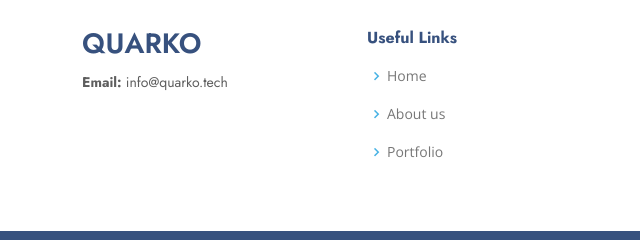
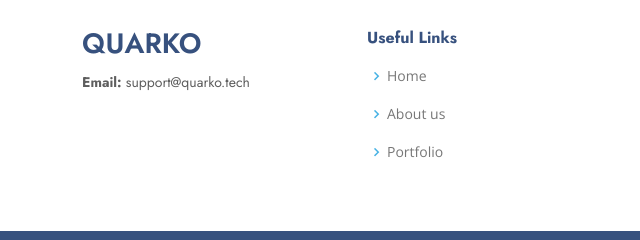
Before and after one commit to quarkotech/quarkotech.github.io, a plain HTML site: page index.html in a window 1280 px wide. Shown: the part 2055-2295 px from the top of the page, 0-640 px from the left. Drawn offline with nearby package versions, Linux system fonts and the light colour scheme.

Commit message:
Update index.html

```diff
--- a/index.html
+++ b/index.html
@@ -155,7 +155,7 @@
             <p>Let's improve your business together.</p>
           </div>
           <div class="col-lg-3 cta-btn-container text-center">
-            <a class="cta-btn align-middle" href="mailto:info@quarko.tech">Contact us</a>
+            <a class="cta-btn align-middle" href="mailto:support@quarko.tech">Contact us</a>
           </div>
         </div>
 
@@ -172,7 +172,7 @@
           <div class="col-lg-3 col-md-6 footer-contact">
             <h3>QUARKO</h3>
             <p>
-              <strong>Email:</strong> info@quarko.tech<br>
+              <strong>Email:</strong> support@quarko.tech<br>
             </p>
           </div>
 
```
